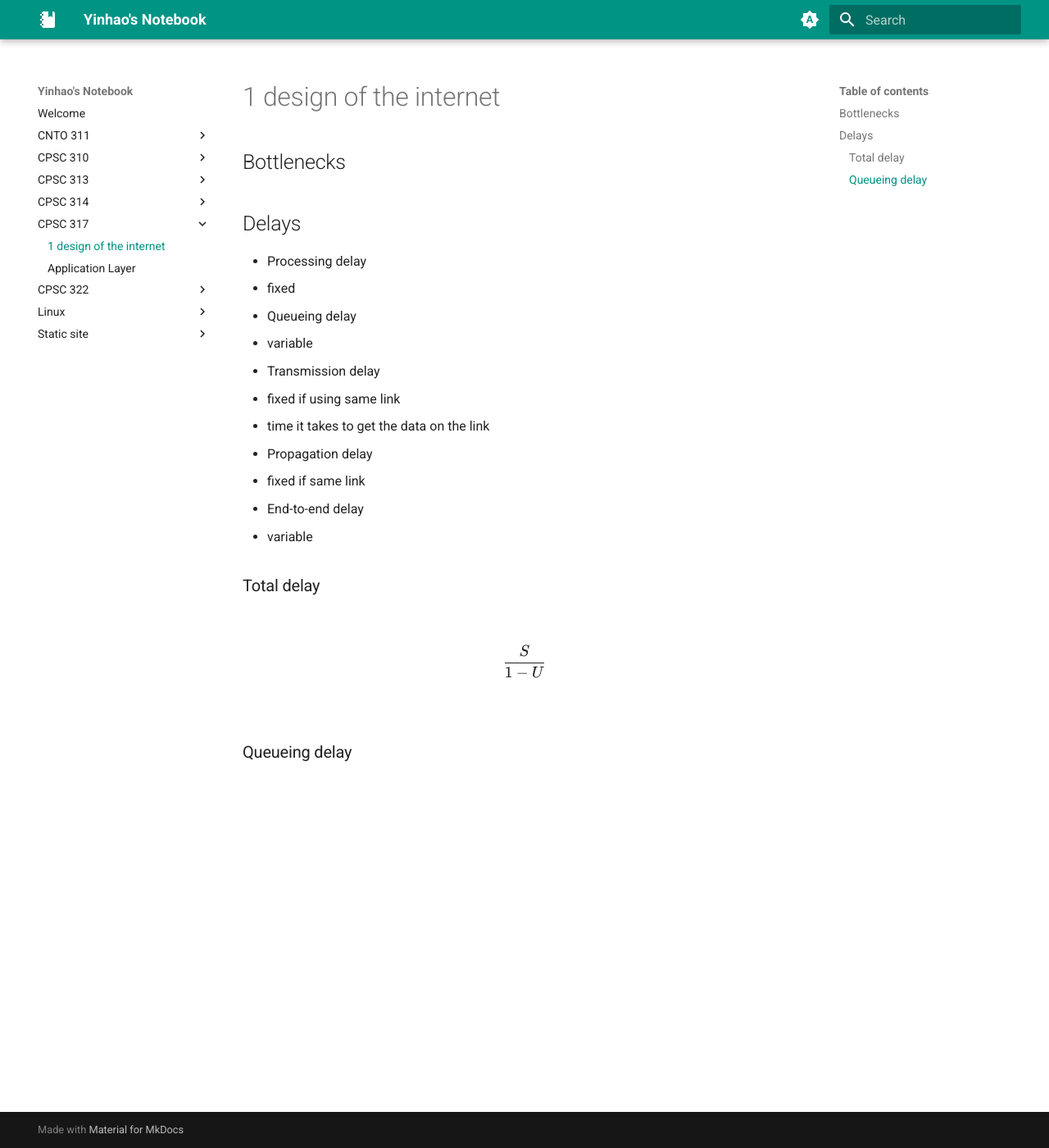
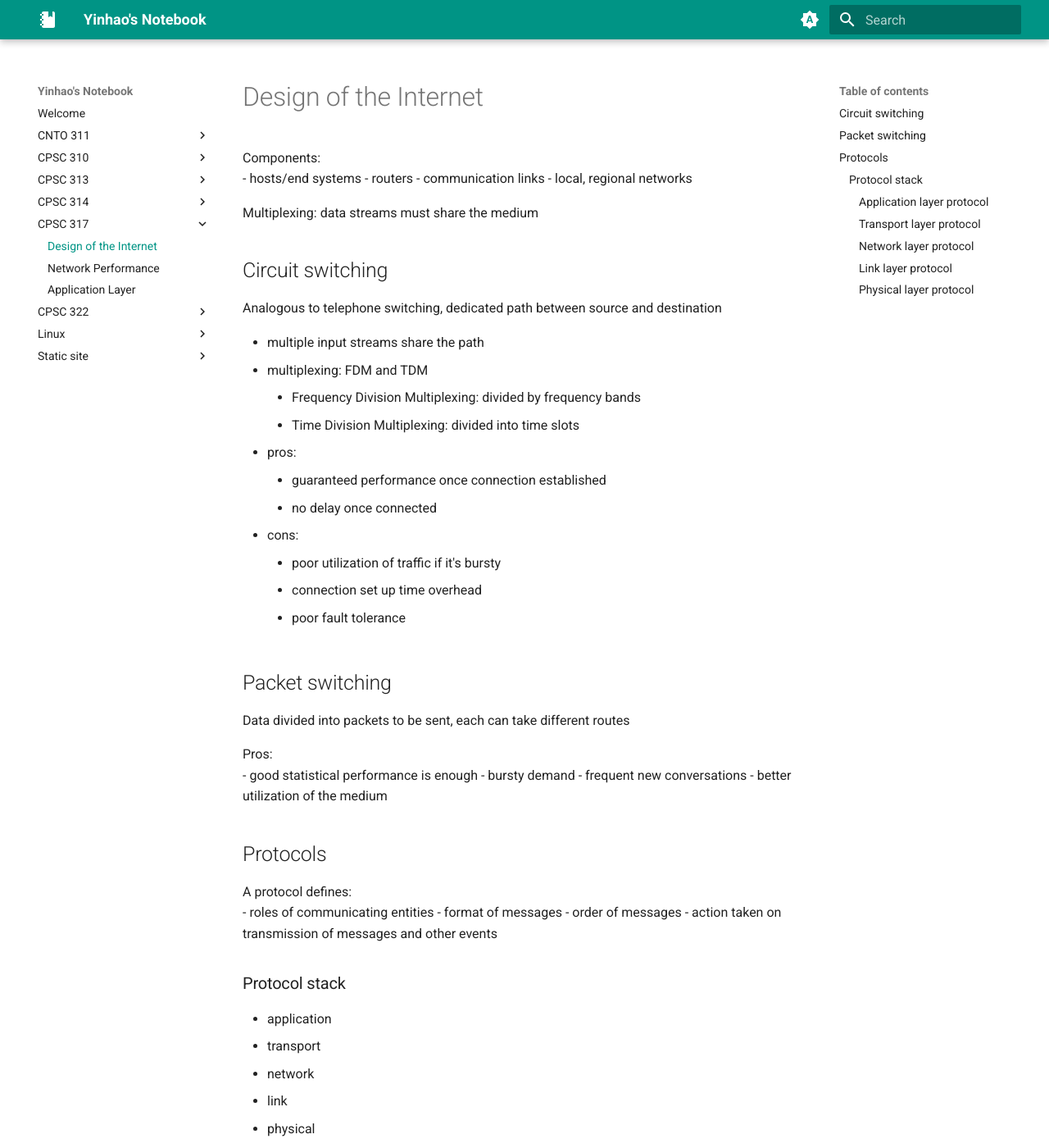
Before and after one commit to yinhao-f/notes, an MkDocs documentation site: the page built from docs/CPSC-317/1-design-of-the-internet.md, in a window 1280 px wide and 1400 px high. Shown: the whole window at 82% size. Built offline with MkDocs 1.6.1 and Material for MkDocs 9.7.7, drawn with Linux system fonts in a browser that asks for light colours; some of the changed text lies outside the part shown.

Commit message:
Organized cpsc 317 notes

```diff
--- a/docs/CPSC-317/1-design-of-the-internet.md
+++ b/docs/CPSC-317/1-design-of-the-internet.md
@@ -1,21 +1,81 @@
-## Bottlenecks
+# Design of the Internet
 
-## Delays
+Components:
+- hosts/end systems
+- routers
+- communication links
+- local, regional networks
 
-- Processing delay
-  - fixed
-- Queueing delay
-  - variable
-- Transmission delay
-  - fixed if using same link
-  - time it takes to get the data on the link
-- Propagation delay
-  - fixed if same link
-- End-to-end delay
-  - variable
+Multiplexing: data streams must share the medium
 
-### Total delay
+## Circuit switching
 
-$$ \frac {S} {1-U} $$
+Analogous to telephone switching, dedicated path between source and destination
 
-### Queueing delay
+- multiple input streams share the path
+- multiplexing: FDM and TDM
+    - Frequency Division Multiplexing: divided by frequency bands
+    - Time Division Multiplexing: divided into time slots
+- pros:
+    - guaranteed performance once connection established
+    - no delay once connected
+- cons:
+    - poor utilization of traffic if it's bursty
+    - connection set up time overhead
+    - poor fault tolerance
+
+
+## Packet switching
+
+Data divided into packets to be sent, each can take different routes
+
+Pros:
+- good statistical performance is enough
+- bursty demand
+- frequent new conversations
+- better utilization of the medium
+
+## Protocols
+
+A protocol defines:
+- roles of communicating entities
+- format of messages
+- order of messages
+- action taken on transmission of messages and other events
+
+### Protocol stack
+
+- application
+- transport
+- network
+- link
+- physical
+
+Application, transport, and network layers are OS, link and physical are hardware
+
+#### Application layer protocol
+
+HTTP, email, DNS, FTP, etc.
+Think of the format of writing a letter
+
+#### Transport layer protocol
+
+TCP, UDP
+Handles hosts and ports
+Think of reliability of the postal service and making sure the mail reaches the right person
+
+#### Network layer protocol
+
+IP Address
+Decides the best route to transport the message
+Think of a routing officer at a postal office or logistics center
+
+#### Link layer protocol
+
+Ethernet
+Think of local delivery persons
+
+#### Physical layer protocol
+
+802.11g/b/n, 1000BASE-T
+Makes sure that the message is in the right format for the transport medium
```
Also changed, not shown: docs/CPSC-317/2-network-performance.md (added, +25 -0 lines).
